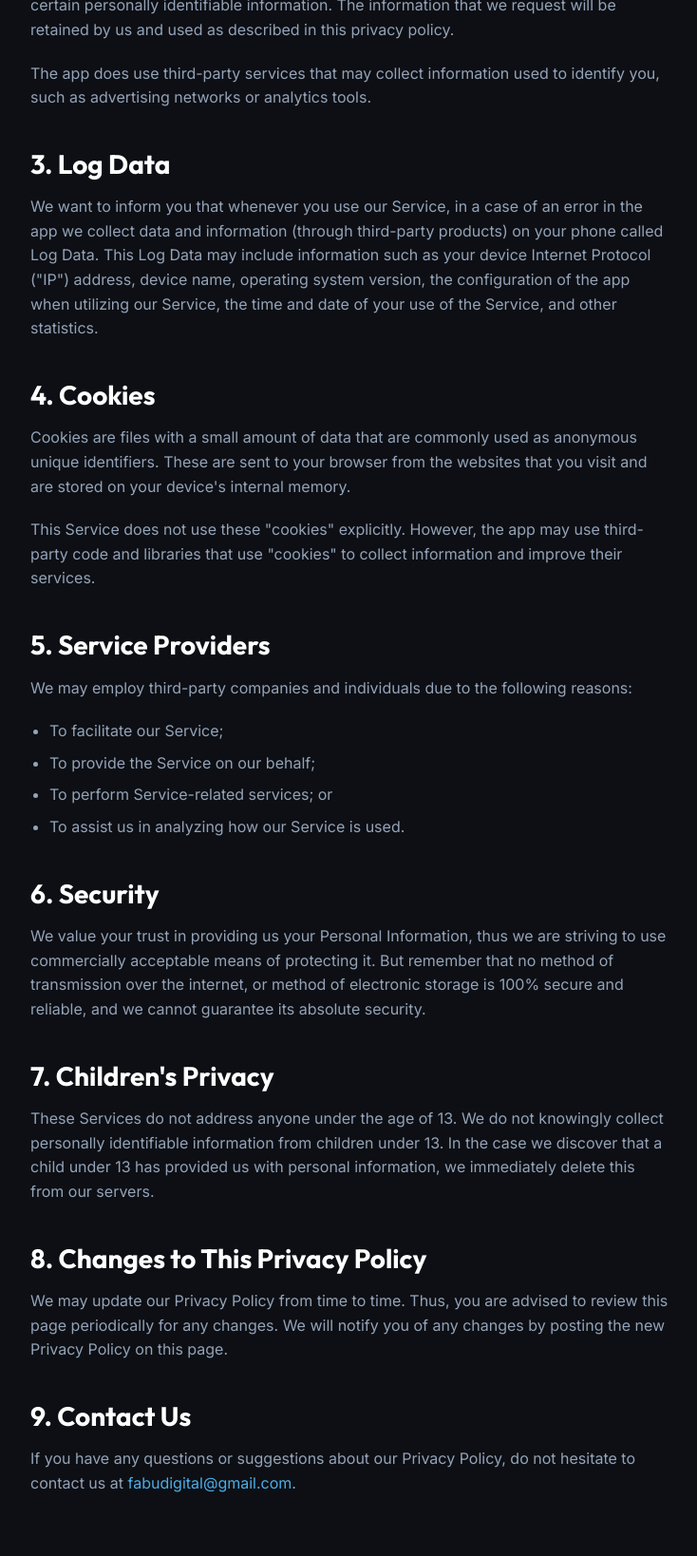
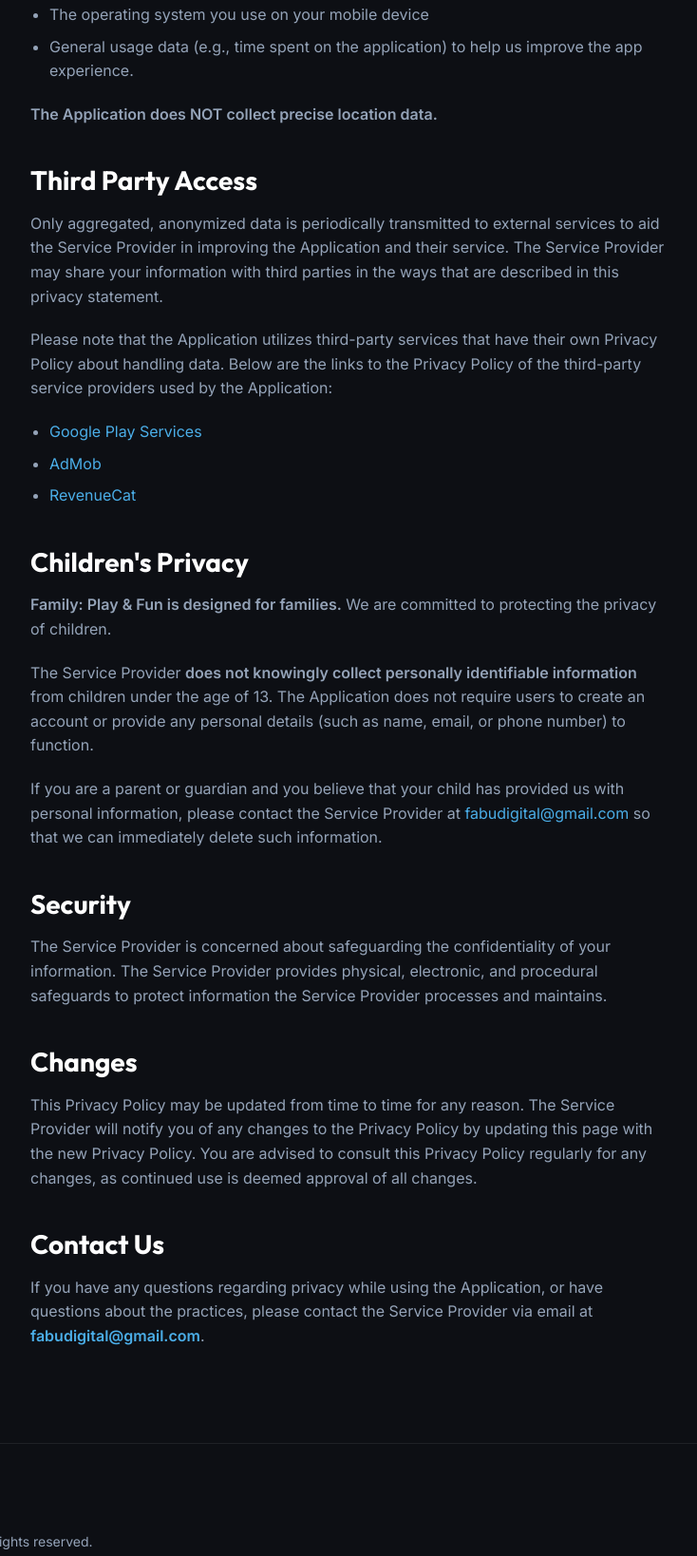
Before and after one commit to fatihun/fabu-digital-web, a plain HTML site: page privacy-policy/family-play-and-fun.html in a window 1280 px wide. Shown: the part 834-2472 px from the top of the page at 95% size, without its empty margins (272-1006 px from the left). Drawn offline with Linux system fonts and the light colour scheme.

Commit message:
docs: add privacy policy page for Family: Play & Fun app.

```diff
--- a/privacy-policy/family-play-and-fun.html
+++ b/privacy-policy/family-play-and-fun.html
@@ -32,64 +32,68 @@
         <section class="container content-section animate-up delay-2">
             <a href="../privacy-policy.html" class="back-link">Back to Policies</a>
 
-            <p><strong>Last Updated:</strong> February 2026</p>
+            <p><strong>Last Updated:</strong> March 1, 2026</p>
 
-            <h2>1. Introduction</h2>
-            <p>Fabu Digital built the "Family: Play & Fun" app as a Freemium app (with potential in-app purchases). This
-                service is provided by Fabu Digital at no cost (for basic features) and is intended for use as is.</p>
-            <p>This page is used to inform visitors regarding our policies with the collection, use, and disclosure of
-                Personal Information if anyone decided to use our Service.</p>
+            <p>This privacy policy applies to the <strong>Family: Play & Fun</strong> app (hereby referred to as
+                "Application") for mobile devices that was created by <strong>Fabu Digital</strong> (hereby referred to
+                as "Service Provider") as an Ad Supported service. This service is intended for use "AS IS".</p>
 
-            <h2>2. Information Collection and Use</h2>
-            <p>For a better experience, while using our Service, we may require you to provide us with certain
-                personally identifiable information. The information that we request will be retained by us and used as
-                described in this privacy policy.</p>
-            <p>The app does use third-party services that may collect information used to identify you, such as
-                advertising networks or analytics tools.</p>
+            <h2>Information Collection and Use</h2>
+            <p>The Application is designed to be safe for families and children. We prioritize user privacy and minimize
+                data collection.</p>
 
-            <h2>3. Log Data</h2>
-            <p>We want to inform you that whenever you use our Service, in a case of an error in the app we collect data
-                and information (through third-party products) on your phone called Log Data. This Log Data may include
-                information such as your device Internet Protocol ("IP") address, device name, operating system version,
-                the configuration of the app when utilizing our Service, the time and date of your use of the Service,
-                and other statistics.</p>
-
-            <h2>4. Cookies</h2>
-            <p>Cookies are files with a small amount of data that are commonly used as anonymous unique identifiers.
-                These are sent to your browser from the websites that you visit and are stored on your device's internal
-                memory.</p>
-            <p>This Service does not use these "cookies" explicitly. However, the app may use third-party code and
-                libraries that use "cookies" to collect information and improve their services.</p>
-
-            <h2>5. Service Providers</h2>
-            <p>We may employ third-party companies and individuals due to the following reasons:</p>
+            <p>The Application collects information when you download and use it. This information may include:</p>
             <ul>
-                <li>To facilitate our Service;</li>
-                <li>To provide the Service on our behalf;</li>
-                <li>To perform Service-related services; or</li>
-                <li>To assist us in analyzing how our Service is used.</li>
+                <li>Your device's Internet Protocol address (e.g. IP address)</li>
+                <li>The operating system you use on your mobile device</li>
+                <li>General usage data (e.g., time spent on the application) to help us improve the app experience.</li>
             </ul>
 
-            <h2>6. Security</h2>
-            <p>We value your trust in providing us your Personal Information, thus we are striving to use commercially
-                acceptable means of protecting it. But remember that no method of transmission over the internet, or
-                method of electronic storage is 100% secure and reliable, and we cannot guarantee its absolute security.
-            </p>
+            <p><strong>The Application does NOT collect precise location data.</strong></p>
 
-            <h2>7. Children's Privacy</h2>
-            <p>These Services do not address anyone under the age of 13. We do not knowingly collect personally
-                identifiable information from children under 13. In the case we discover that a child under 13 has
-                provided us with personal information, we immediately delete this from our servers.</p>
+            <h2>Third Party Access</h2>
+            <p>Only aggregated, anonymized data is periodically transmitted to external services to aid the Service
+                Provider in improving the Application and their service. The Service Provider may share your information
+                with third parties in the ways that are described in this privacy statement.</p>
 
-            <h2>8. Changes to This Privacy Policy</h2>
-            <p>We may update our Privacy Policy from time to time. Thus, you are advised to review this page
-                periodically for any changes. We will notify you of any changes by posting the new Privacy Policy on
-                this page.</p>
+            <p>Please note that the Application utilizes third-party services that have their own Privacy Policy about
+                handling data. Below are the links to the Privacy Policy of the third-party service providers used by
+                the Application:</p>
+            <ul>
+                <li><a href="https://www.google.com/policies/privacy/" target="_blank" rel="noopener noreferrer"
+                        style="color: var(--accent-1);">Google Play Services</a></li>
+                <li><a href="https://support.google.com/admob/answer/6128543?hl=en" target="_blank"
+                        rel="noopener noreferrer" style="color: var(--accent-1);">AdMob</a></li>
+                <li><a href="https://www.revenuecat.com/privacy" target="_blank" rel="noopener noreferrer"
+                        style="color: var(--accent-1);">RevenueCat</a></li>
+            </ul>
 
-            <h2>9. Contact Us</h2>
-            <p>If you have any questions or suggestions about our Privacy Policy, do not hesitate to contact us at <a
-                    href="mailto:fabudigital@gmail.com" style="color: var(--accent-1);">fabudigital@gmail.com</a>.
-            </p>
+            <h2>Children's Privacy</h2>
+            <p><strong>Family: Play & Fun is designed for families.</strong> We are committed to protecting the privacy
+                of children.</p>
+            <p>The Service Provider <strong>does not knowingly collect personally identifiable information</strong> from
+                children under the age of 13. The Application does not require users to create an account or provide any
+                personal details (such as name, email, or phone number) to function.</p>
+            <p>If you are a parent or guardian and you believe that your child has provided us with personal
+                information, please contact the Service Provider at <a href="mailto:fabudigital@gmail.com"
+                    style="color: var(--accent-1);">fabudigital@gmail.com</a> so that we can immediately delete such
+                information.</p>
+
+            <h2>Security</h2>
+            <p>The Service Provider is concerned about safeguarding the confidentiality of your information. The Service
+                Provider provides physical, electronic, and procedural safeguards to protect information the Service
+                Provider processes and maintains.</p>
+
+            <h2>Changes</h2>
+            <p>This Privacy Policy may be updated from time to time for any reason. The Service Provider will notify you
+                of any changes to the Privacy Policy by updating this page with the new Privacy Policy. You are advised
+                to consult this Privacy Policy regularly for any changes, as continued use is deemed approval of all
+                changes.</p>
+
+            <h2>Contact Us</h2>
+            <p>If you have any questions regarding privacy while using the Application, or have questions about the
+                practices, please contact the Service Provider via email at <a href="mailto:fabudigital@gmail.com"
+                    style="color: var(--accent-1);"><strong>fabudigital@gmail.com</strong></a>.</p>
         </section>
     </main>
 
```
